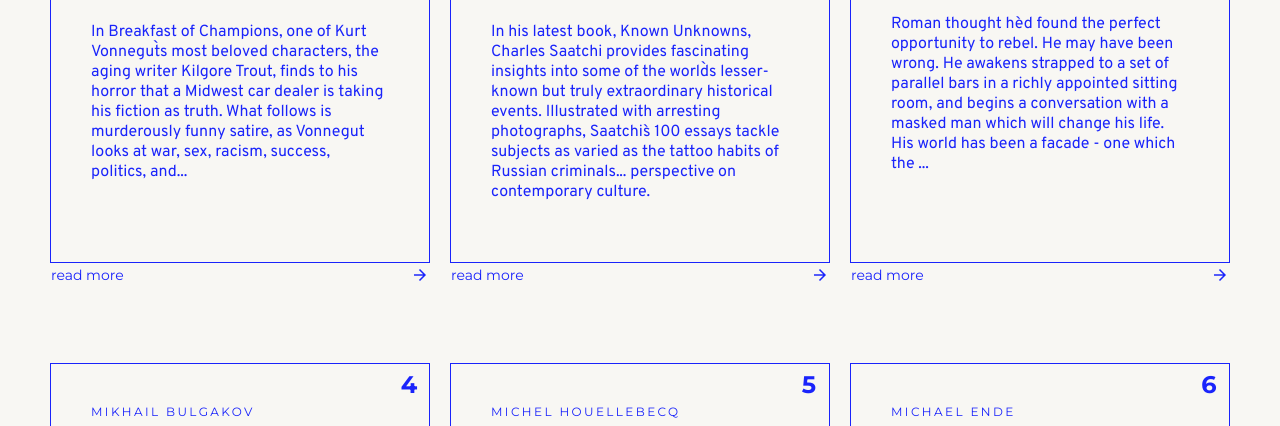
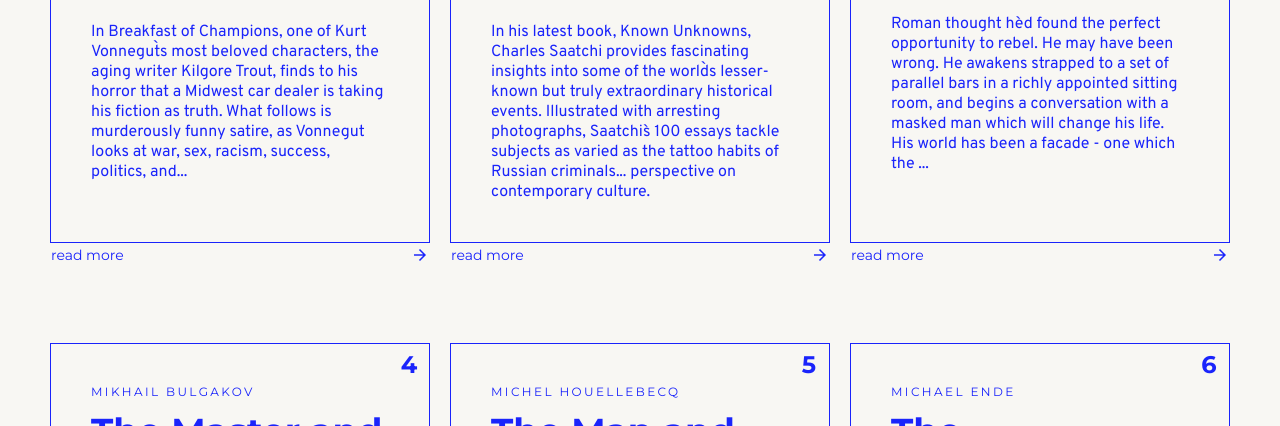
Before and after one commit to bsamu/FRONTENDV2-4M-DAYTIME-M4-html, a plain HTML site: page index.html in a window 1280 px wide. Shown: the part 347-773 px from the top of the page. Drawn offline with Linux system fonts and the light colour scheme.

Commit message:
height edited

```diff
--- a/style.css
+++ b/style.css
@@ -107,13 +107,12 @@ main #container {
   display: flex;
   justify-content: center;
   flex-wrap: wrap;
-  /* gap: 100px 20px; */
 }
 
 main #container .card {
   position: relative;
   width: 380px;
-  min-height: 420px;
+  min-height: 400px;
   margin: 50px 10px;
   padding: 40px;
 
@@ -135,8 +134,6 @@ main #container .card .index {
   font-family: "Montserrat", sans-serif;
   font-weight: 700;
 
-  /* background-color: var(--primary); */
-
   display: flex;
   align-items: center;
   justify-content: center;
@@ -149,13 +146,7 @@ main #container .card .title {
 
   min-height: 80px;
   margin-top: 10px;
-  /* padding-bottom: 36px; */
 }
-
-/* main #container .card .title {
-  font-size: 36px;
-  font-weight: normal;
-} */
 
 main #container .card .sub {
   font-family: "Montserrat", sans-serif;
@@ -177,15 +168,11 @@ main #container .card button {
   left: 0;
   bottom: -22px;
 
-  /* color: black; */
   width: 100%;
   height: 18px;
-  /* padding: 10px; */
 
   font-size: 14px;
-  /* background-color: var(--primary); */
   color: var(--secondary);
-  /* border: 2px solid var(--secondary); */
   font-family: "Montserrat", sans-serif;
 
   display: flex;
@@ -195,8 +182,6 @@ main #container .card button {
 
 main #container .card button span.arrow {
   font-size: 18px;
-  /* position: absolute;
-  right: 5px; */
 }
 
 main #container .card button:hover {
```
